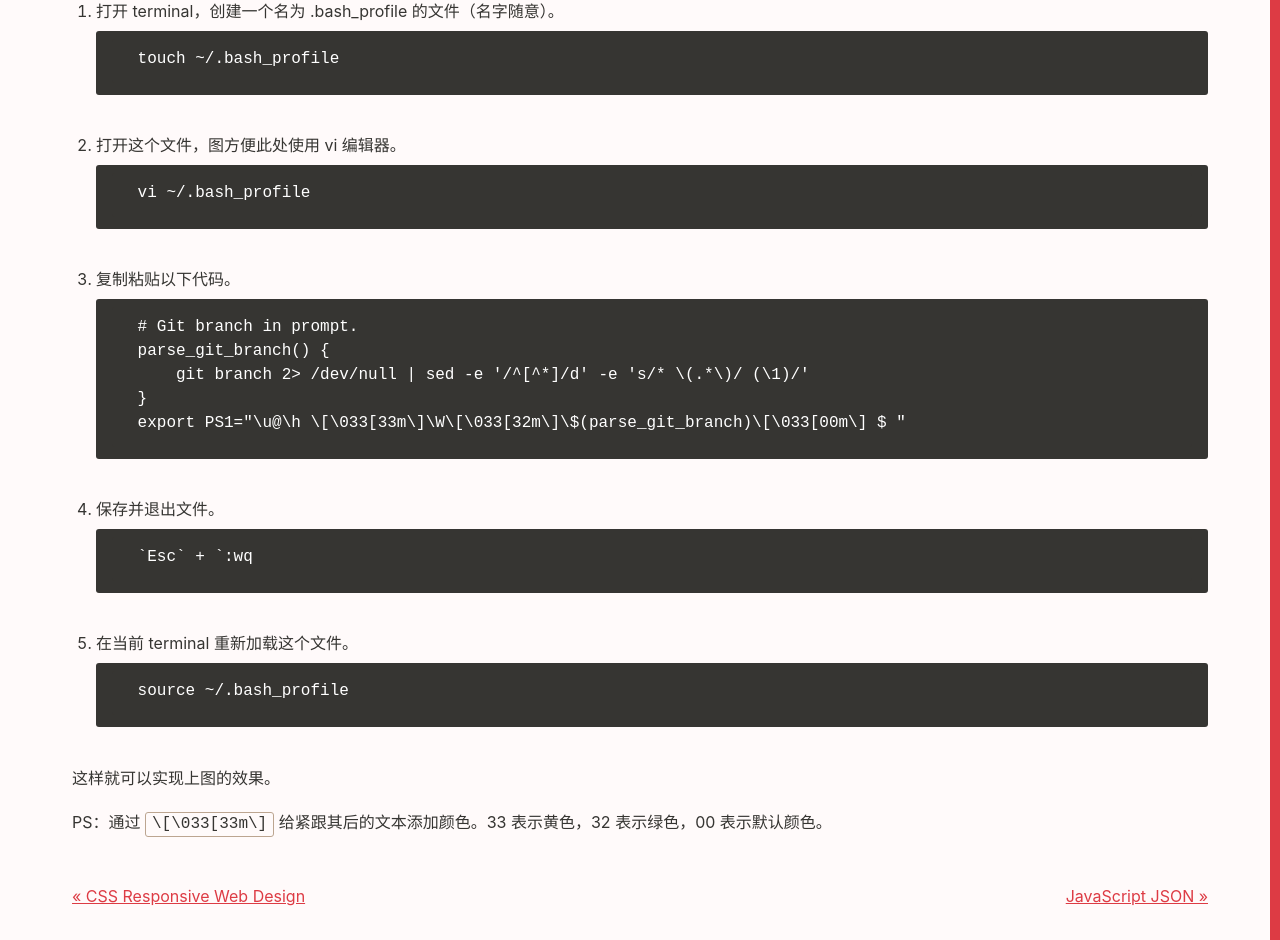
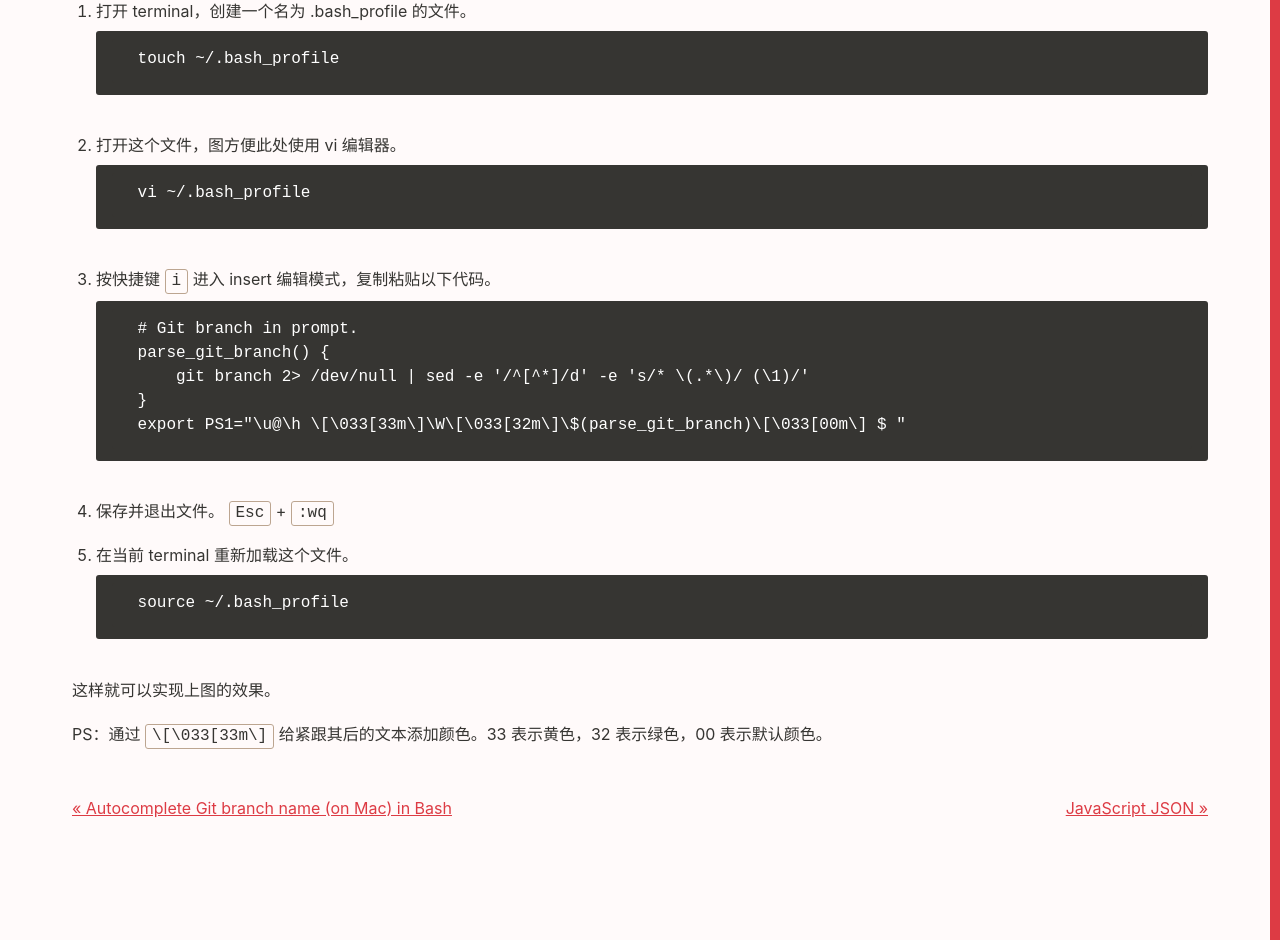
Before and after one commit to Vivi-wu/dive-into-web, a Jekyll site: the page built from _posts/2015-06-22-Highlight-Git-branch-name.markdown, in a window 1280 px wide and 1400 px high, scrolled down 76 px, cut to the strip 460-1400 px from the top of the window. Built offline with Jekyll 4.4.1, drawn with Linux system fonts in a browser that asks for light colours; some of the changed text lies outside the part shown.

Commit message:
add post for autocomplete git branch name in bash
update post

```diff
--- a/_posts/2015-06-22-Add-color-to-branch-name.markdown
+++ b/_posts/2015-06-22-Highlight-Git-branch-name.markdown
@@ -1,5 +1,5 @@
 ---
-title:  "Highlight Git branch name (Mac)"
+title:  "Highlight Git branch name (on Mac)"
 category: Other
 ---
 参考[这里](http://martinfitzpatrick.name/article/add-git-branch-name-to-terminal-prompt-mac/)实践成功。效果如下：
@@ -8,7 +8,7 @@ category: Other
 
 <!--more-->
 
-1. 打开 terminal，创建一个名为 .bash_profile 的文件（名字随意）。
+1. 打开 terminal，创建一个名为 .bash_profile 的文件。
 
         touch ~/.bash_profile
 
@@ -16,7 +16,7 @@ category: Other
 
         vi ~/.bash_profile
 
-3. 复制粘贴以下代码。
+3. 按快捷键 `i` 进入 insert 编辑模式，复制粘贴以下代码。
 
         # Git branch in prompt.
         parse_git_branch() {
@@ -24,9 +24,7 @@ category: Other
         }
         export PS1="\u@\h \[\033[33m\]\W\[\033[32m\]\$(parse_git_branch)\[\033[00m\] $ "
 
-4. 保存并退出文件。
-
-        `Esc` + `:wq
+4. 保存并退出文件。 `Esc` + `:wq`
 
 5. 在当前 terminal 重新加载这个文件。
 
```
Also changed, not shown: _posts/2015-06-22-Autocomplete-Git-branch-name.markdown (added, +28 -0 lines), _posts/2016-10-19-Le-Petit-Printf.markdown (+12 -12 lines).
